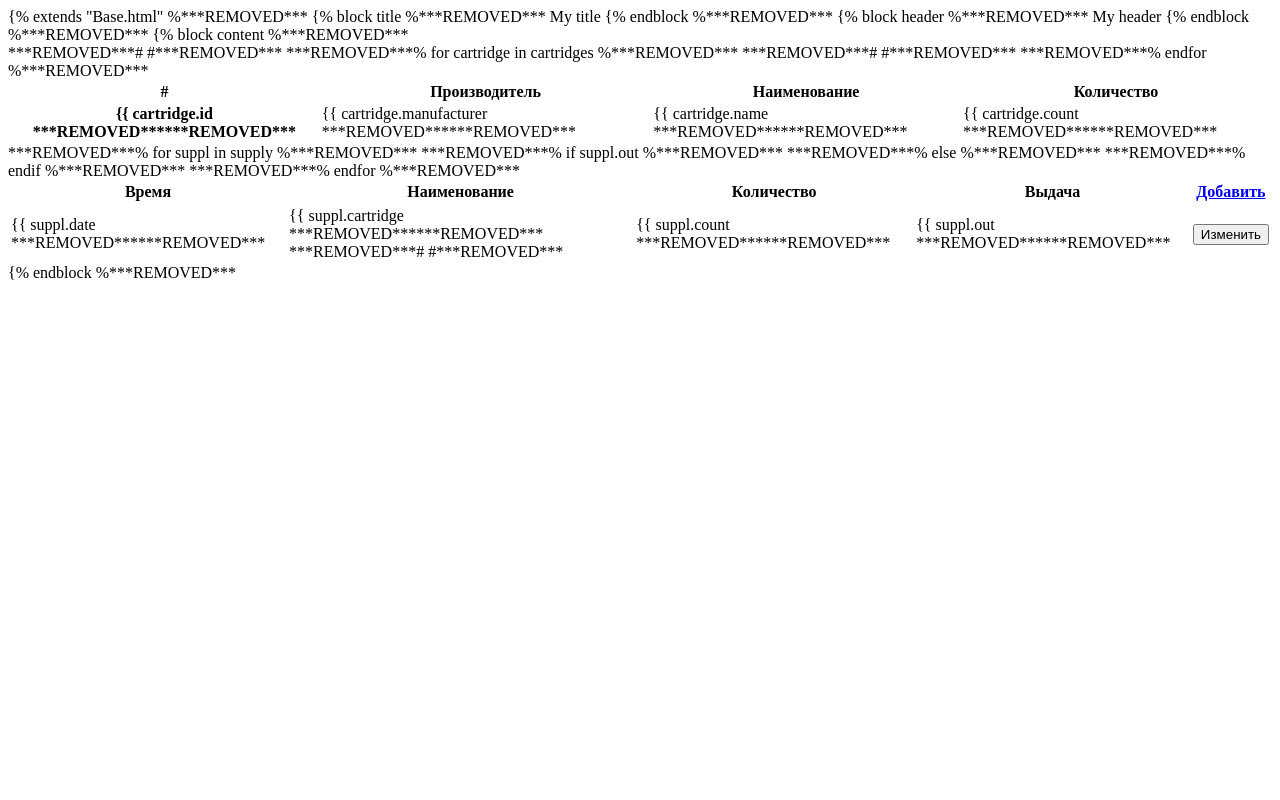
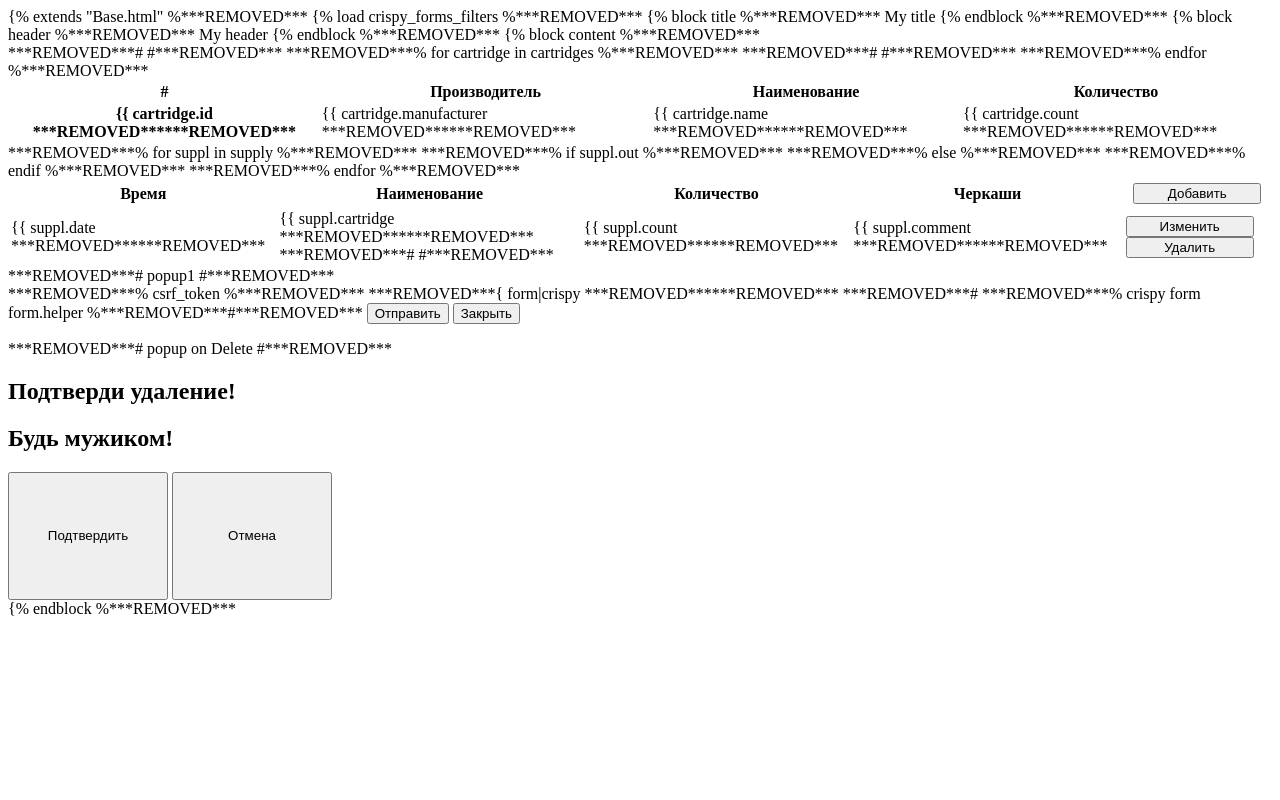
Before and after one commit to mkayander/cartridge-management, a Django app: template main/templates/MainPage.html in a window 1280 px wide. Run offline with Django 3.2, Linux system fonts and the light colour scheme; the template is opened without the code that fills it, so the values that code supplies are empty; some libraries are stand-ins or nearby versions.

Commit message:
Changes on Frontend. Improved save method for Supply

```diff
--- a/api/serializers.py
+++ b/api/serializers.py
@@ -5,10 +5,12 @@ from rest_framework import serializers
 class CartridgeSerializer(serializers.HyperlinkedModelSerializer):
     class Meta:
         model = Cartridge
-        fields = '__all__'
+        fields = ["url", "name", "manufacturer", "count"***REMOVED***
 
 
-class SupplySerializer(serializers.HyperlinkedModelSerializer):
+class SupplySerializer(serializers.ModelSerializer):
+    cartridge_str = serializers.StringRelatedField(source='cartridge')
+
     class Meta:
         model = Supply
         fields = '__all__'
--- a/api/views.py
+++ b/api/views.py
@@ -11,3 +11,7 @@ class CartridgeViewSet(viewsets.ModelViewSet):
 class SupplyViewSet(viewsets.ModelViewSet):
     queryset = Supply.objects.all()
     serializer_class = SupplySerializer
+
+    def initialize_request(self, request, *args, **kwargs):
+        print(request, '\n', request.headers)
+        return super().initialize_request(request, *args, **kwargs)
--- a/main/admin.py
+++ b/main/admin.py
@@ -5,11 +5,13 @@ from main.models import Cartridge, Supply
 
 class CartridgeAdmin(admin.ModelAdmin):
     # fields = '__all__'
+    list_display = ["name", "manufacturer", "count"***REMOVED***
     pass
 
 
 class SupplyAdmin(admin.ModelAdmin):
     # fields = '__all__'
+    list_display = ["date", "out", "cartridge", "count", "comment"***REMOVED***
     pass
 
 
--- a/main/templates/Base.html
+++ b/main/templates/Base.html
@@ -10,7 +10,7 @@
     <script src={% static "js/Json2.js" %***REMOVED***></script>
 ***REMOVED***#    <script type="application/javascript" src={% static "js/JQuery.js" %***REMOVED***></script>#***REMOVED***
     <script src="https://ajax.googleapis.com/ajax/libs/jquery/3.5.1/jquery.min.js"></script>
-***REMOVED***#    <script src="{% static "js/bootstrap.js" %***REMOVED***"></script>#***REMOVED***
+    <script src="{% static "js/bootstrap.js" %***REMOVED***"></script>
 
     <title>
     ***REMOVED***% block title %***REMOVED***
--- a/main/templates/MainPage.html
+++ b/main/templates/MainPage.html
@@ -1,4 +1,6 @@
 {% extends "Base.html" %***REMOVED***
+
+{% load crispy_forms_filters %***REMOVED***
 
 {% block title %***REMOVED***
     My title
@@ -12,7 +14,8 @@
     <body>
     <div class="container-xl pt-5">
         <div class="row">
-        <table class="table col-xl mx-3">
+            <div class="col-xl">
+                <table class="table table-striped mx-3">
                     <thead class="thead-dark">
                     <tr>
                     ***REMOVED***#            <th scope="col">#</th>#***REMOVED***
@@ -32,54 +35,57 @@
                 ***REMOVED***% endfor %***REMOVED***
                     </tbody>
                 </table>
-        <table class="table col-xl mx-3">
+            </div>
+            <div class="col-xl">
+                <table class="table mx-3">
                     <thead class="thead-dark">
                     <tr>
                         <th scope="col">Время</th>
                         <th scope="col">Наименование</th>
                         <th scope="col">Количество</th>
-                <th scope="col">Выдача</th>
+                        <th scope="col">Черкаши</th>
                         <th scope="col">
-                    <a href="{% url 'new_supply' %***REMOVED***" class="btn btn-sm btn-outline-success" onclick="">Добавить</a>
+                            <button id="popup" class="btn btn-sm btn-outline-success" style="width: 8rem;">Добавить
+                            </button>
                         </th>
                     </tr>
                     </thead>
                     <tbody>
                 ***REMOVED***% for suppl in supply %***REMOVED***
                     ***REMOVED***% if suppl.out %***REMOVED***
-                    <tr class="alert-danger">
+                            <tr class="table-danger">
                             ***REMOVED***% else %***REMOVED***
-                    <tr class="alert-success">
+                            <tr class="table-success">
                     ***REMOVED***% endif %***REMOVED***
 
                     <td><label id="{{ suppl.date ***REMOVED******REMOVED***">{{ suppl.date ***REMOVED******REMOVED***</label></td>
                     <td>
                         <div class="input-group">
-                    <label class="input-group-text col-12" id="supplyLabelCart{{ suppl.id ***REMOVED******REMOVED***">{{ suppl.cartridge ***REMOVED******REMOVED***</label>
+                            <label class="col-12"
+                                   id="supplyLabelCart{{ suppl.id ***REMOVED******REMOVED***">{{ suppl.cartridge ***REMOVED******REMOVED***</label>
+                            <select class="form-control" id="supplySelectCart{{ suppl.id ***REMOVED******REMOVED***" style="display: none;"></select>
                         ***REMOVED***#                    <input type="text" class="input-group-text col-5" placeholder="{{ suppl.cartridge ***REMOVED******REMOVED***"#***REMOVED***
                         ***REMOVED***#                           style="display: none;" id="supplyInputCart{{ suppl.id ***REMOVED******REMOVED***">#***REMOVED***
                         </div>
                     </td>
                     <td>
                         <div class="input-group">
-                    <label class="input-group-text" id="supplyLabelCount{{ suppl.id ***REMOVED******REMOVED***">{{ suppl.count ***REMOVED******REMOVED***</label>
-                    <input type="text" class="input-group-text col-2" placeholder="{{ suppl.count ***REMOVED******REMOVED***"
-                           style="display: none;" id="supplyInputCount{{ suppl.id ***REMOVED******REMOVED***">
+                            <label class=""
+                                   id="supplyLabelCount{{ suppl.id ***REMOVED******REMOVED***">{{ suppl.count ***REMOVED******REMOVED***</label>
+                            <input type="text" class="input-group-text"  value="{{ suppl.count ***REMOVED******REMOVED***"
+                                   style="display: none; width: 3rem" id="supplyInputCount{{ suppl.id ***REMOVED******REMOVED***">
                         </div>
                     </td>
-            <td><label id="{{ suppl.out ***REMOVED******REMOVED***">{{ suppl.out ***REMOVED******REMOVED***</label></td>
+                    <td><label id="{{ suppl.comment ***REMOVED******REMOVED***">{{ suppl.comment ***REMOVED******REMOVED***</label></td>
                     <td>
-                <div class="btn-group" role="group">
-                    <button id="btnSupplyChange{{ suppl.id ***REMOVED******REMOVED***" type="button" class="btn btn-sm btn-outline-info"
-                            onclick="btnSupplyChangeOrCancel('{{ suppl.id ***REMOVED******REMOVED***', false);">Изменить
+                        <div class="btn-group-vertical" role="group">
+                            <button id="btnSupplyChange{{ suppl.id ***REMOVED******REMOVED***" style="width: 8rem" type="button"
+                                    class="btn btn-sm btn-outline-info" value="true"
+                                    onclick="btnSupplyChangeOrSubmit('{{ suppl.id ***REMOVED******REMOVED***')">Изменить
                             </button>
-                    <button id="btnSupplySubmit{{ suppl.id ***REMOVED******REMOVED***" type="button" style="display: none;"
-                            class="btn btn-sm btn-success"
-                            onclick="btnSupplySubmit('{{ suppl.id ***REMOVED******REMOVED***', '{{ suppl.cartridge.name ***REMOVED******REMOVED***', '{{ suppl.out ***REMOVED******REMOVED***');">Отправить
-                    </button>
-                    <button id="btnSupplyCancel{{ suppl.id ***REMOVED******REMOVED***" type="button" style="display: none;"
-                            class="btn btn-sm btn-outline-danger"
-                            onclick="btnSupplyChangeOrCancel('{{ suppl.id ***REMOVED******REMOVED***', true);">Отмена
+                            <button id="btnSupplyDelete{{ suppl.id ***REMOVED******REMOVED***" style="width: 8rem" type="button"
+                                    class="btn btn-sm btn-outline-danger" value="true"
+                                    onclick="btnSupplyDeleteOrCancel('{{ suppl.id ***REMOVED******REMOVED***')">Удалить
                             </button>
                         </div>
                     </td>
@@ -89,6 +95,48 @@
                 </table>
             </div>
         </div>
+    </div>
+***REMOVED***#          popup1        #***REMOVED***
+    <div class="modal fade" id="modalPopup" role="dialog" aria-labelledby="myModalLabel" aria-hidden="true">
+        <div class="modal-dialog">
+            <div class="modal-content p-5">
+                <form method="post">
+                ***REMOVED***% csrf_token %***REMOVED***
+                ***REMOVED***{ form|crispy ***REMOVED******REMOVED***
+                ***REMOVED***#    ***REMOVED***% crispy form form.helper %***REMOVED***#***REMOVED***
+                    <button class="btn btn-outline-primary" type="submit">
+                        <span>Отправить</span>
+                    </button>
+                    <button type="button" class="btn btn-outline-default" data-dismiss="modal">
+                        <span>Закрыть</span>
+                    </button>
+                </form>
+            </div><!-- /.modal-content -->
+        </div><!-- /.modal-dialog -->
+    </div><!-- /.modal -->
+    <!-- ============= info popup ============= -->
+
+***REMOVED***#          popup on Delete        #***REMOVED***
+    <div class="modal fade" id="modalOnDelete" role="dialog" aria-labelledby="myModalLabel" aria-hidden="true">
+        <div class="modal-dialog">
+            <div class="modal-content p-5 btn-toolbar">
+                <h2>Подтверди удаление!</h2>
+                <h2>Будь мужиком!</h2>
+                <div class="btn-group">
+                    <button id="btnConfirmDelete" class="btn btn-outline-danger" type="button"
+                            style="width: 10rem; height:8rem;">
+                        <span>Подтвердить</span>
+                    </button>
+                    <button type="button" class="btn btn-outline-success" data-dismiss="modal"
+                            style="width: 10rem; height:8rem;">
+                        <span>Отмена</span>
+                    </button>
+                </div>
+            </div><!-- /.modal-content -->
+        </div><!-- /.modal-dialog -->
+    </div><!-- /.modal -->
+    <!-- ============= info popup ============= -->
+
     </body>
 
 {% endblock %***REMOVED***
--- a/main/urls.py
+++ b/main/urls.py
@@ -4,6 +4,5 @@ from main import views
 
 urlpatterns = [
     path('', views.view, name="index"),
-    path("NewSupply/", views.supply_view, name="new_supply"),
-    path("supply/", views.supply_view, name="supply")
+    # path("supply/", views.supply_view, name="supply")
 ***REMOVED***
```
Also changed, not shown: main/models.py (+21 -6 lines), main/static/js/main.js (+95 -59 lines), main/templates/BasicPage.html (deleted, +0 -28 lines), main/templates/NewSupply.html (deleted, +0 -32 lines), main/views.py (+14 -34 lines). Lines whose indentation alone changed are shown as unchanged.
